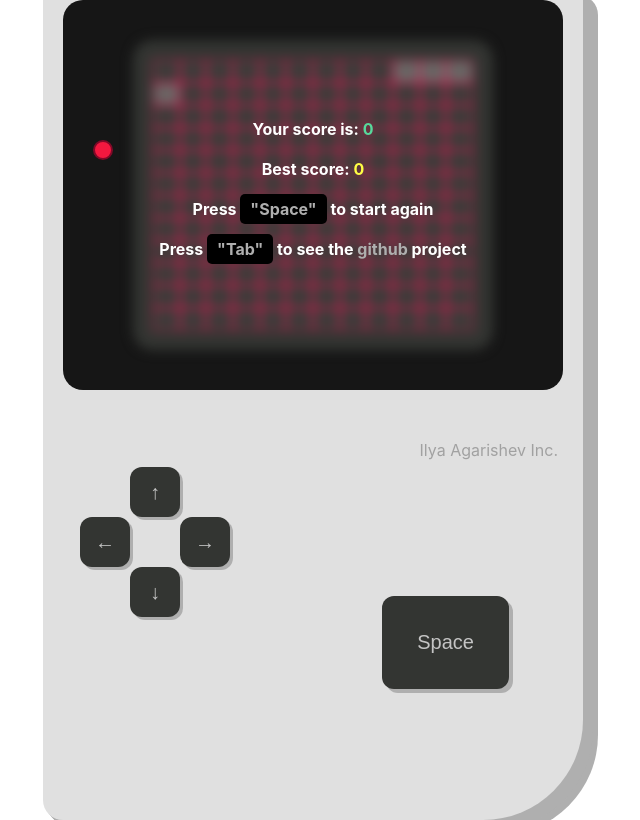
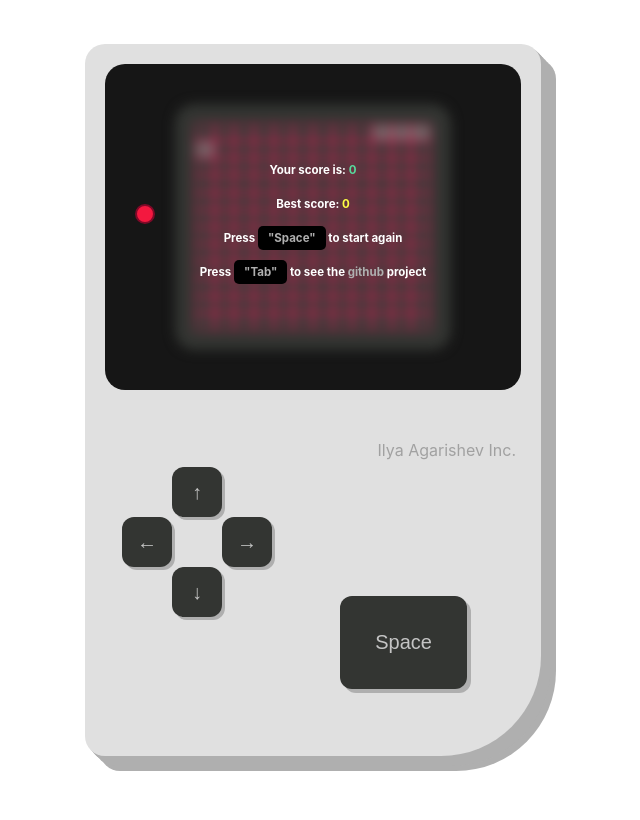
Before and after one commit to IlyaAgarishev/react-gameboy, a React (Create React App) app: page / in a window 1280 px wide. Both pictures are taken after a click on the button "Space". Shown: the whole page, without its empty margins (327-967 px from the left). Built offline with nearby package versions, Linux system fonts and the light colour scheme.

Commit message:
added adaptation for max-height: 840px

```diff
--- a/src/App.css
+++ b/src/App.css
@@ -2,6 +2,10 @@
   --main-grey: #e0e0e0;
   --desktop-width-gameboy: 31.25rem;
   --desktop-height-gameboy: 50rem;
+
+  --desktop-min-width-gameboy: 26rem;
+  --desktop-min-height-gameboy: 42rem;
+
   --mobile-width-gameboy: 18rem;
   --mobile-height-gameboy: 31rem;
 }
--- a/src/components/ContinueScreen/ContinueScreen.module.css
+++ b/src/components/ContinueScreen/ContinueScreen.module.css
@@ -32,3 +32,9 @@
     font-size: 9px;
   }
 }
+
+@media screen and (max-height: 840px) {
+  .continueScreen {
+    font-size: 11.5px;
+  }
+}
--- a/src/components/Gameboy/Gameboy.module.css
+++ b/src/components/Gameboy/Gameboy.module.css
@@ -21,6 +21,13 @@
   height: 50%;
 }
 
+@media screen and (max-height: 840px) {
+  .gameboy {
+    height: var(--desktop-min-height-gameboy);
+    width: var(--desktop-min-width-gameboy);
+  }
+}
+
 @media screen and (max-width: 600px) {
   .gameboy {
     width: var(--mobile-width-gameboy);
```
